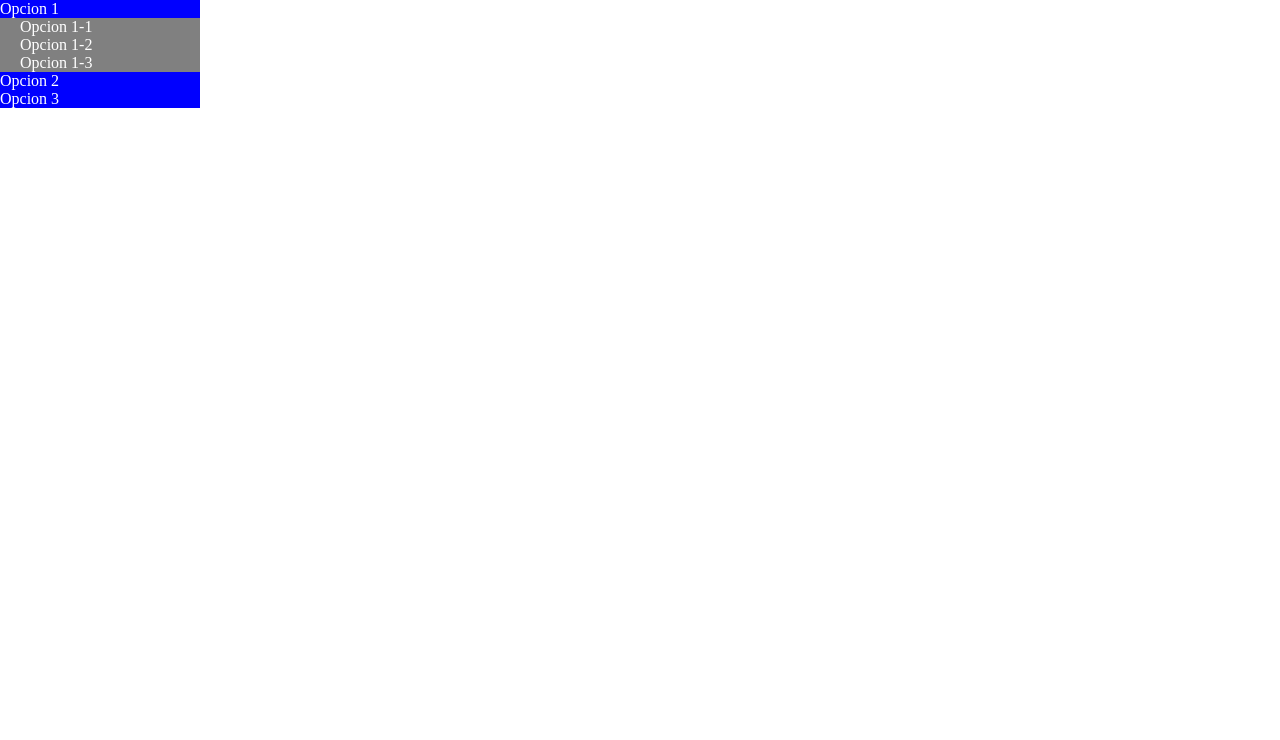
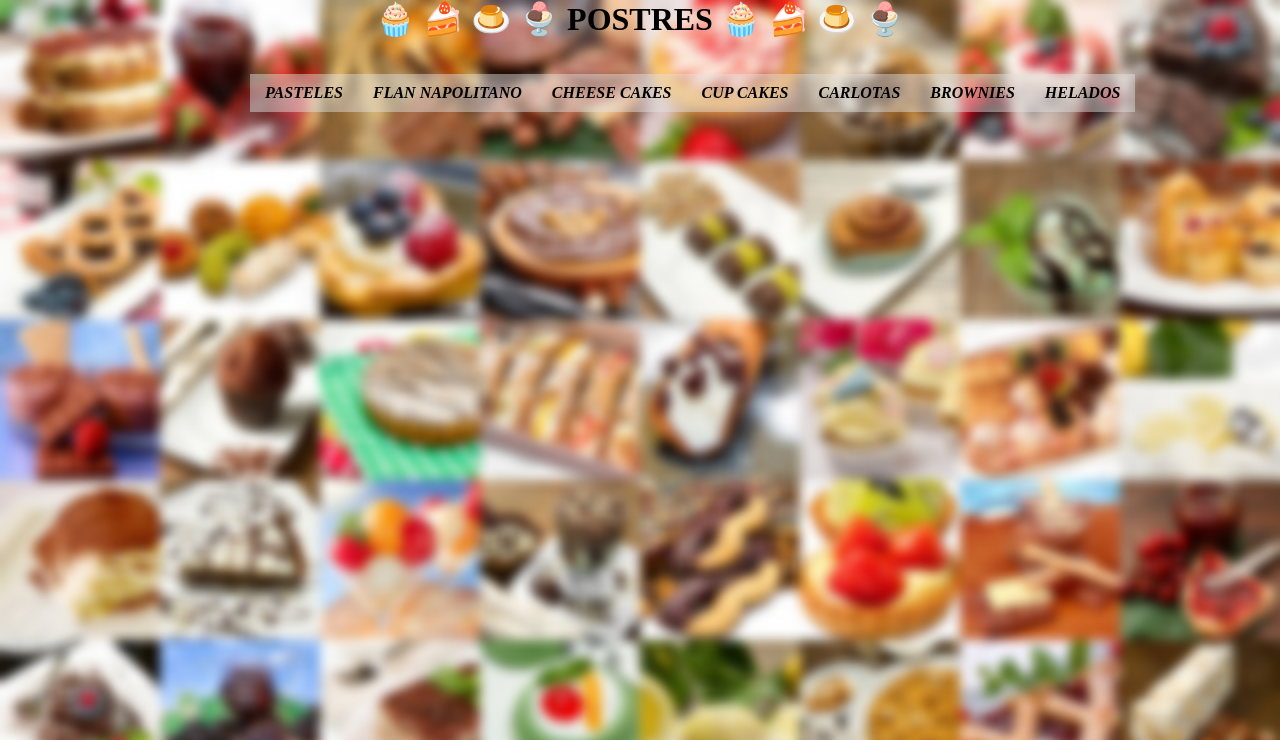
Before and after one commit to karhrxhdz/RosadoHK, a PHP site: page /MenuAcordeonHover.html in a window 1280 px wide. Shown: the top 740 px of the page. Run offline with PHP 8.4, Linux system fonts and the light colour scheme.

Commit message:
MenuAcordeonClick

```diff
--- a/Parcial1/MenuAcordeonHover/MenuAcordeonHover.css
+++ b/Parcial1/MenuAcordeonHover/MenuAcordeonHover.css
@@ -1,37 +1,64 @@
 *
 {
-    box-sizing: border-box;
-    margin: 0;
-    padding: 0;
+    padding: 0px;
+    margin:0px;
+
 }
 
-ul
+#header
+{
+    width: 1000px;
+    font-style: italic;
+    margin-inline: 250px;
+}
+
+ul, ol
 {
     list-style: none;
-    width: 200px;
-    height: 500px;
 }
 
-ul > li > ul
+.container li a
 {
-    display: none;
+    background-color: rgba(226, 226, 226, 0.466);
+    color: rgb(0, 0, 0);
+    text-decoration:none;
+    padding: 10px 15px;
+    display: block;
+
+
 }
 
-ul > li:hover > ul
+.container li a:hover
+{
+    background-color: rgb(255, 126, 158);
+}
+
+.container > li
+{
+    float:left;
+}
+
+.container li ul
+{
+    display:none;
+    position: absolute;
+    min-width: 140px;
+}
+
+.container li:hover > ul
 {
     display: block;
-    height: 100%;
+
 }
 
-.opcion
+.container li ul li
 {
-    background: blue;
-    color: white;
+    position: relative;
 }
 
-.subOpcion
+.container li ul li ul
 {
-    padding-left: 20px;
-    background: gray;
-    color: white;
+    right: -140px;
+    top: 0px;
+    text-align: center;
 }
--- a/Parcial1/MenuAcordeonHover/MenuAcordeonHover.html
+++ b/Parcial1/MenuAcordeonHover/MenuAcordeonHover.html
@@ -6,30 +6,147 @@
     <meta name="viewport" content="width=device-width, initial-scale=1.0">
     <title>Document</title>
     <link rel="stylesheet" href="MenuAcordeonHover.css">
+
+    <script src="main.js"></script>
+	<meta name="viewport" content="width=device-width, user-scalable=no, initial-scale=1.0, maximum-scale=1.0, minimum-scale=1.0">
+
 </head>
+
 <body>
+    <h1 style="text-align: center;"> &#x1F9C1 &#x1F370 &#x1F36E &#x1F368 POSTRES &#x1F9C1 &#x1F370 &#x1F36E &#x1F368 </h1><br><br>
+    <style>
+        body
+        {            background: url(img/Fondo.jpeg);
+                         background-size:100% ;
+         }
+    </style>
+
+    <div id="header">
+        <ul class="container">
+            <li><a><b>PASTELES</b></a>
             <ul>
-        <li class="opcion">Opcion 1
+                <li><a>Pan de Chocolate</a>
                     <ul>
-                <li class="subOpcion">Opcion 1-1</li>
-                <li class="subOpcion">Opcion 1-2</li>
-                <li class="subOpcion">Opcion 1-3</li>
+                        <li><a>Betún de Mantequilla</a></li>
+                        <li><a>Chantilly</a></li>
+                        <li><a>Fresa</a></li>
+                        <li><a>Confetti</a></li>
+                        <li><a>Combinado</a>
                     </ul>
                 </li>
-        <li class="opcion">Opcion 2
+                <li><a>Pan de Vainilla</a>
                     <ul>
-                <li class="subOpcion">Opcion 2-1</li>
-                <li class="subOpcion">Opcion 2-2</li>
-                <li class="subOpcion">Opcion 2-3</li>
+                        <li><a>Betún de Mantequilla</a></li>
+                        <li><a>Chantilly</a></li>
+                        <li><a>Fresa</a></li>
+                        <li><a>Confetti</a></li>
+                        <li><a>Combinado</a>
                     </ul>
                 </li>
-        <li class="opcion">Opcion 3
+                <li><a>Pan de Fresa</a>
                     <ul>
-                <li class="subOpcion">Opcion 3-1</li>
-                <li class="subOpcion">Opcion 3-2</li>
-                <li class="subOpcion">Opcion 3-3</li>
+                        <li><a>Betún de Mantequilla</a></li>
+                        <li><a>Chantilly</a></li>
+                        <li><a>Fresa</a></li>
+                        <li><a>Confetti</a></li>
+                        <li><a>Combinado</a>
+                    </ul>
+                </li>
+                <li><a>Pan de Confetti</a>
+                    <ul>
+                        <li><a>Betún de Mantequilla</a></li>
+                        <li><a>Chantilly</a></li>
+                        <li><a>Fresa</a></li>
+                        <li><a>Confetti</a></li>
+                        <li><a>Combinado</a>
+                    </ul>
+                </li>
+                <li><a>Pan Combinado</a>
+                    <ul>
+                        <li><a>Betún de Mantequilla</a></li>
+                        <li><a>Chantilly</a></li>
+                        <li><a>Fresa</a></li>
+                        <li><a>Confetti</a></li>
+                        <li><a>Combinado</a>
                     </ul>
                 </li>
             </ul>
+        </li>
+
+
+
+            <li><a><b> FLAN NAPOLITANO</b> </a>
+                <ul>
+                    <li><a>Toppings</a>
+                <ul>
+                <li><a>Con Mango</a></li>
+                <li><a>Con Fresa</a></li>
+                <li><a>Con Durazno</a></li>
+                <li><a>Dulce de Leche</a></li>
+                <li><a>Manzana</a></li>
+                </ul>
+            </li>
+            </ul>
+        </li>
+
+
+            <li><a><b> CHEESE CAKES</b> </a>
+                <ul>
+                    <li><a>De Mango</a></li>
+                    <li><a>Queso Crema</a></li>
+                    <li><a>Frambuesa</a></li>
+                    <li><a>Mermelada de Fresa</a></li>
+                    <li><a>Oreo</a></li>
+                </ul>
+            </li>
+
+            <li><a><b> CUP CAKES</b></a>
+                <ul>
+                    <li><a>Mantequilla</a></li>
+                    <li><a>Fresa</a></li>
+                    <li><a>Chocolate</a></li>
+                    <li><a>Confetti</a></li>
+                    <li><a>Vainilla</a></li>
+                </ul>
+            </li>
+
+
+            <li><a><b> CARLOTAS </b></a>
+                <ul>
+                    <li><a>Limón</a></li>
+                    <li><a>Mango</a></li>
+                    <li><a>Fresa</a></li>
+                    <li><a>Frutas</a></li>
+                    <li><a>Durazno</a></li>
+                </ul>
+            </li>
+
+            <li><a><b>BROWNIES</b></a>
+                <ul>
+                <li><a>Azúcar Glass</a></li>
+                <li><a>Chispas de chocolate</a></li>
+                <li><a>Hersheys</a></li>
+                <li><a>Cajeta</a></li>
+                <li><a>M&M's</a></li>
+                <li><a>Fresa</a></li>
+                <li><a>Carlos V</a></li>
+                </ul>
+            </li>
+
+            <li><a><b>HELADOS</b></a>
+                <ul>
+                <li><a>Queso Crema</a></li>
+                <li><a>Nuez</a></li>
+                <li><a>Avellana</a></li>
+                <li><a>Pistache</a></li>
+                <li><a>Chocolate</a></li>
+                <li><a>Fresa</a></li>
+                <li><a>Vainilla</a></li>
+                <li><a>Napolitano</a></li>
+                </ul>
+            </li>
+        </ul>
+
+    </div>
 </body>
 </html>
```
Also changed, not shown: Parcial1/MenuAcordeonClick/MenuAcordeonClick.css (+15 -6 lines), Parcial1/MenuAcordeonClick/MenuAcordeonClick.html (+79 -15 lines), Parcial1/Posicionamiento/Posicionamiento.html (+5 -5 lines), Parcial1/MenuAcordeonClick/img/Fondo.jpeg (added), Parcial1/MenuAcordeonHover/img/Fondo.jpeg (added). Lines whose indentation alone changed are shown as unchanged.
